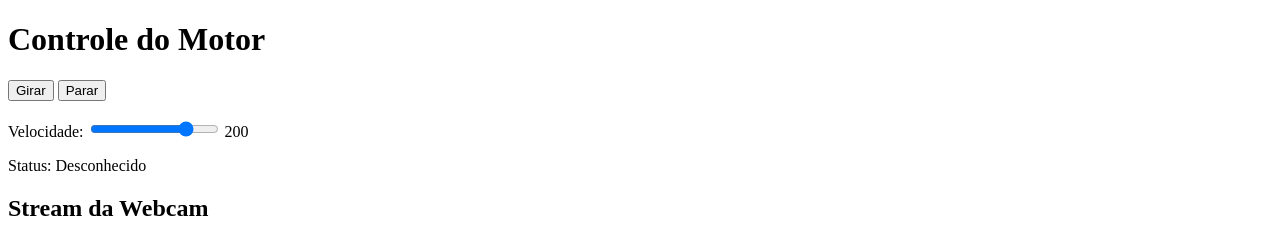
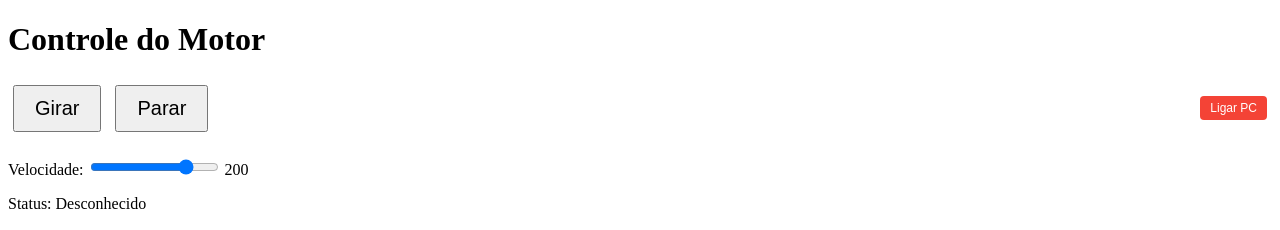
Before and after one commit to BotSpeedWagon/Esp32-Server, a plain HTML site: page static/index.html in a window 1280 px wide. Shown: the top 230 px of the page. Drawn offline with Linux system fonts and the light colour scheme.

Commit message:
Update index.html

```diff
--- a/static/index.html
+++ b/static/index.html
@@ -4,32 +4,66 @@
   <meta charset="UTF-8" />
   <title>Controle do Motor</title>
   <style>
-    /* ... seu CSS já existente ... */
+    button {
+      font-size: 20px;
+      padding: 10px 20px;
+      margin: 5px;
+    }
+
+    #ligarPcBtn {
+      font-size: 12px;
+      padding: 5px 10px;
+      float: right;
+      background-color: #f44336;
+      color: white;
+      border: none;
+      border-radius: 4px;
+      cursor: pointer;
+    }
+
+    #ligarPcBtn:hover {
+      background-color: #d32f2f;
+    }
+
     #webcamStream {
       margin-top: 20px;
       border: 2px solid #333;
       max-width: 640px;
     }
+
+    #controleBtns {
+      display: flex;
+      justify-content: space-between;
+      align-items: center;
+      margin-bottom: 20px;
+    }
+
+    #mainBtns {
+      flex-grow: 1;
+    }
   </style>
 </head>
 <body>
   <h1>Controle do Motor</h1>
-  <!-- Botões e controles já existentes -->
-  <button onclick="enviarComando('girar')">Girar</button>
-  <button onclick="enviarComando('parar')">Parar</button>
-  <br><br>
+
+  <div id="controleBtns">
+    <div id="mainBtns">
+      <button onclick="enviarComando('girar')">Girar</button>
+      <button onclick="enviarComando('parar')">Parar</button>
+    </div>
+    <button id="ligarPcBtn" onclick="enviarComando('ligarPC')">Ligar PC</button>
+  </div>
+
   <label for="velSlider">Velocidade:</label>
   <input id="velSlider" type="range" min="0" max="255" value="200" oninput="atualizarVel(this.value)" />
   <span id="velValue">200</span>
 
   <p id="status">Status: Desconhecido</p>
 
-  <!-- Área para o stream da webcam -->
   <h2>Stream da Webcam</h2>
   <img id="webcamStream" src="" alt="Stream da Webcam" />
 
   <script>
-    // Conexão para controle (/ws)
     const socket = new WebSocket("wss://" + window.location.host + "/ws");
     socket.onopen = () => { console.log("Conectado ao WebSocket de controle"); };
     socket.onmessage = (event) => {
@@ -38,6 +72,7 @@
         document.getElementById("status").textContent = "Status: " + event.data.split(":")[1];
       }
     };
+
     function enviarComando(cmd) {
       if (socket.readyState === WebSocket.OPEN) {
         socket.send(cmd);
@@ -46,17 +81,16 @@
         console.log("WebSocket de controle não está conectado");
       }
     }
+
     function atualizarVel(valor) {
       document.getElementById("velValue").textContent = valor;
       enviarComando("velocidade:" + valor);
     }
 
-    // Conexão para visualizar o stream da webcam (/webcam_view)
     const webcamSocket = new WebSocket("wss://" + window.location.host + "/webcam_view");
     webcamSocket.binaryType = "arraybuffer";
     webcamSocket.onopen = () => { console.log("Conectado ao WebSocket de webcam view"); };
     webcamSocket.onmessage = (event) => {
-      // Cria um blob a partir dos dados binários e atualiza a imagem
       const blob = new Blob([event.data], { type: "image/jpeg" });
       document.getElementById("webcamStream").src = URL.createObjectURL(blob);
     };
```
